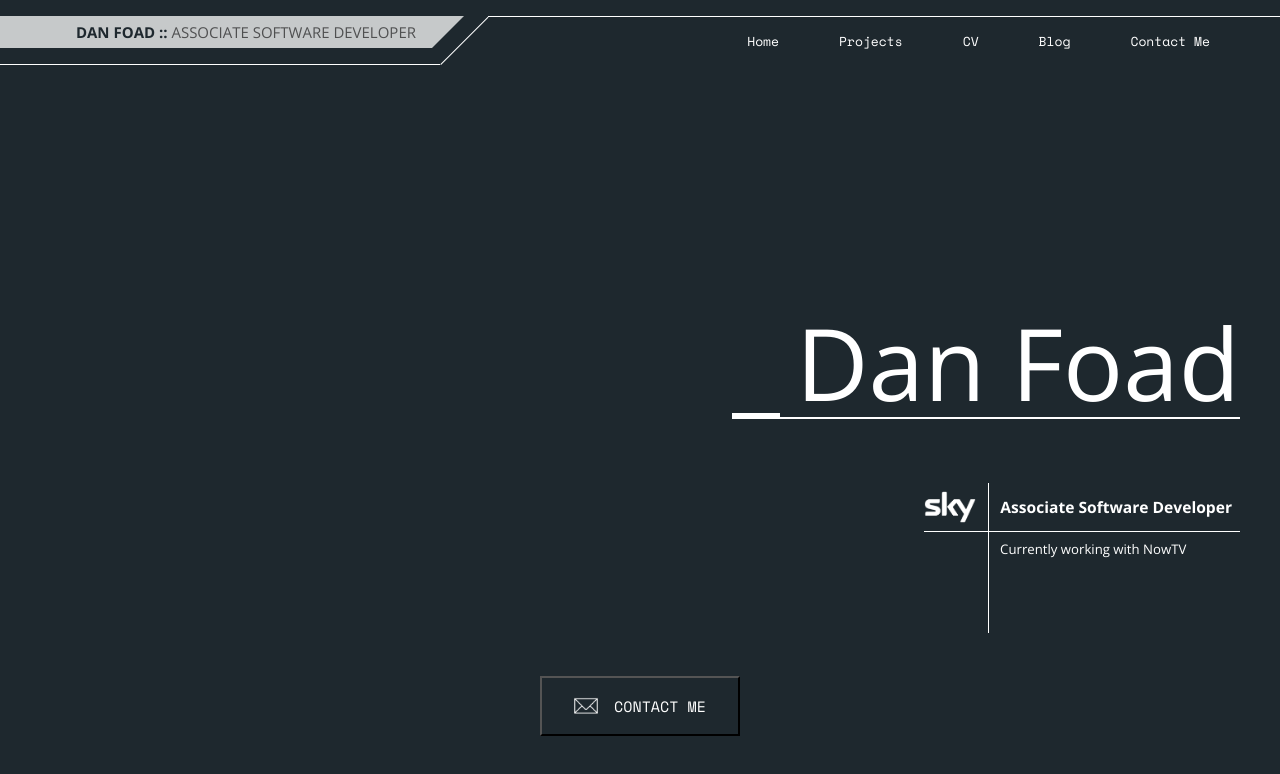
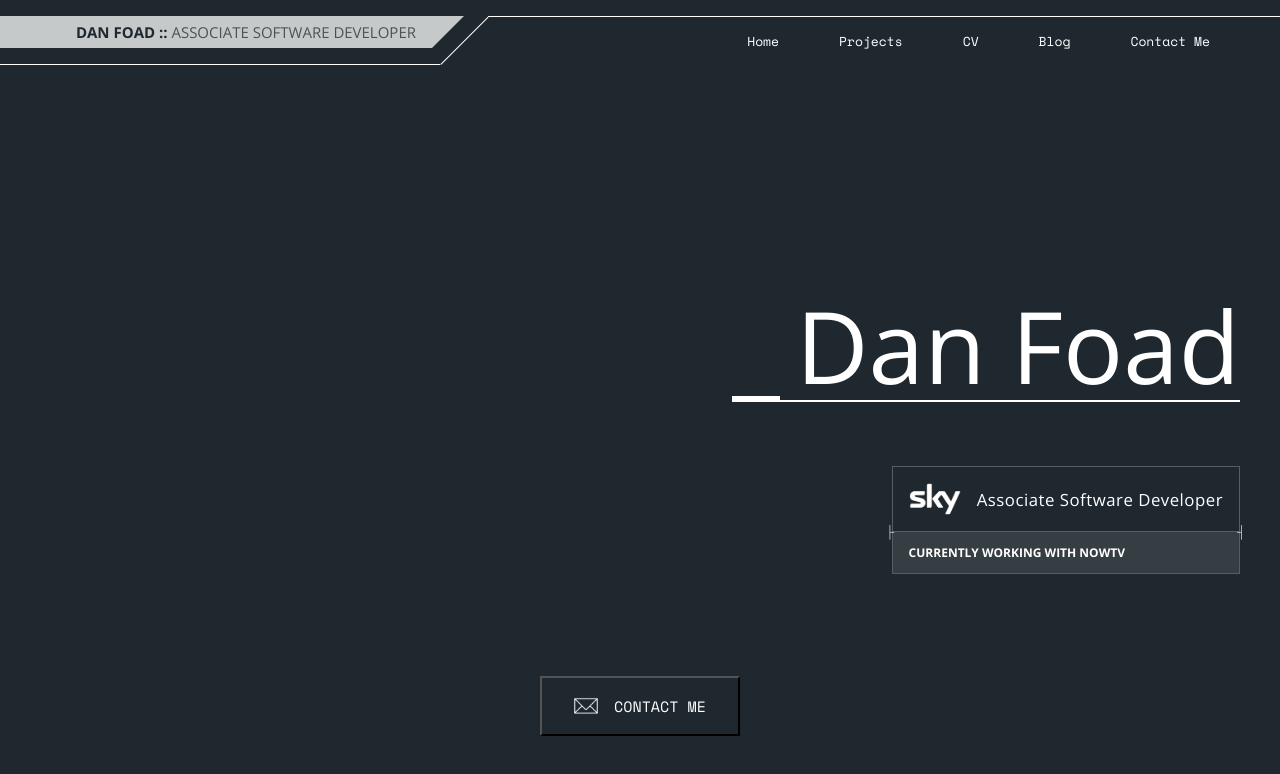
Before and after one commit to foad/foad.github.io, a React (Create React App) app: page / in a window 1280 px wide. Shown: the top 774 px of the page. Built offline with nearby package versions, Linux system fonts and the light colour scheme.

Commit message:
Updated title style

```diff
--- a/src/components/home/home.css
+++ b/src/components/home/home.css
@@ -44,34 +44,46 @@
   font-size: 1.2em;
   position: relative;
   top: 64px;
+  border: 1px solid rgba(255, 255, 255, 0.25);
 }
 .home-header__title h3 {
   display: flex;
   flex-flow: row nowrap;
   align-items: center;
-  border-bottom: 1px solid #FFFFFF;
-  padding: 8px 8px 8px 0;
-  font-size: 1.3em;
+  border-bottom: 1px solid rgba(255, 255, 255, 0.25);
+  padding: 16px 16px;
+  font-size: 1.4em;
+  letter-spacing: 0.5px;
+  font-weight: lighter;
+  position: relative;
+}
+.home-header__title h3:before {
+  content: '\251C';
+  position: absolute;
+  left: -7px;
+  bottom: -9px;
+  font-size: 12px;
+  color: rgba(255, 255, 255, 0.75);
+}
+.home-header__title h3:after {
+  content: '\2524';
+  position: absolute;
+  right: -7px;
+  bottom: -9px;
+  font-size: 12px;
+  color: rgba(255, 255, 255, 0.75);
 }
 .home-header__logo {
   display: inline-block;
   height: 32px;
-  margin-right: 24px;
+  margin-right: 16px;
   filter: brightness(100);
 }
 .home-header__title p {
-  margin-left: 76px;
-  padding-top: 8px;
-  font-size: 1.1em;
-}
-.home-header__title:after {
-  content: '';
-  position: absolute;
-  top:0;
-  left: 64px;
-  height: 200%;
-  width: 1px;
-  background: #FFFFFF;
+  padding: 12px 16px;
+  font-weight: bold;
+  text-transform: uppercase;
+  background-color: rgba(255, 255, 255, 0.1);
 }
 .home-header__buttons {
   position: absolute;
```
